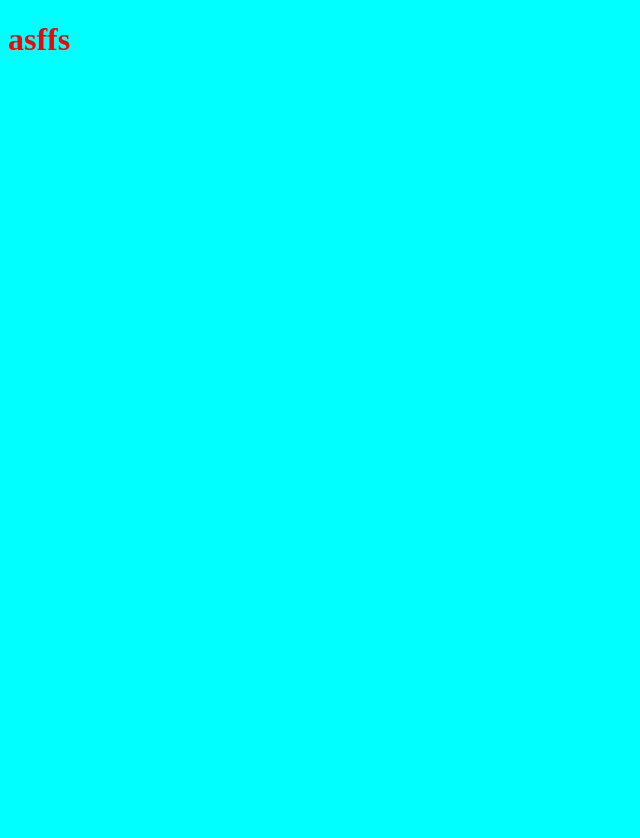
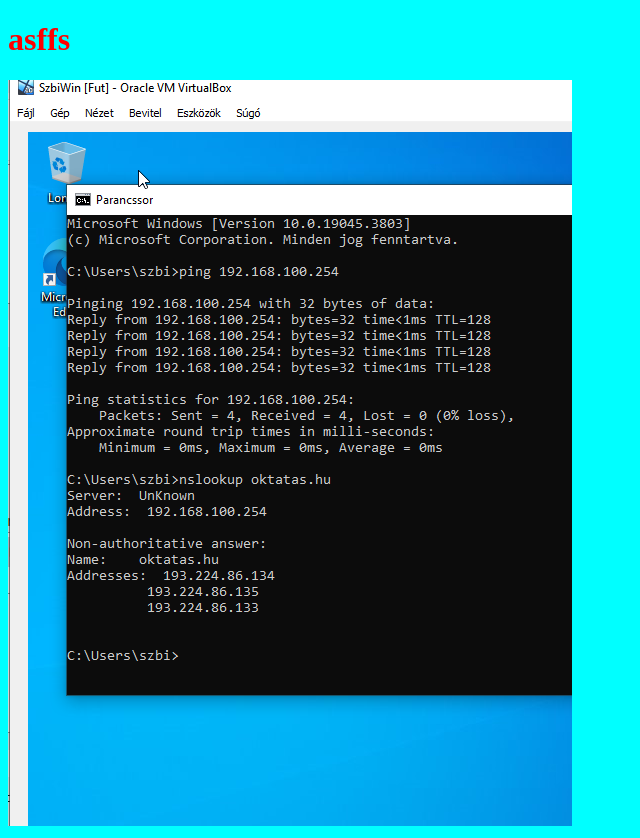
Before and after one commit to h3Ct0RRR/0109, a plain HTML site: page index.html in a window 1280 px wide. Shown: the whole page, without its empty margins (0-640 px from the left). Before the commit the page ends 800 px from the top, so only its background shows below. Drawn offline with Linux system fonts and the light colour scheme.

Commit message:
Update index.html

```diff
--- a/index.html
+++ b/index.html
@@ -8,6 +8,6 @@
 </head>
 <body>
     <h1>asffs</h1>
-    <img href="Kép8.png">
+    <img src="Kép8.PNG">
 </body>
 </html>
```
